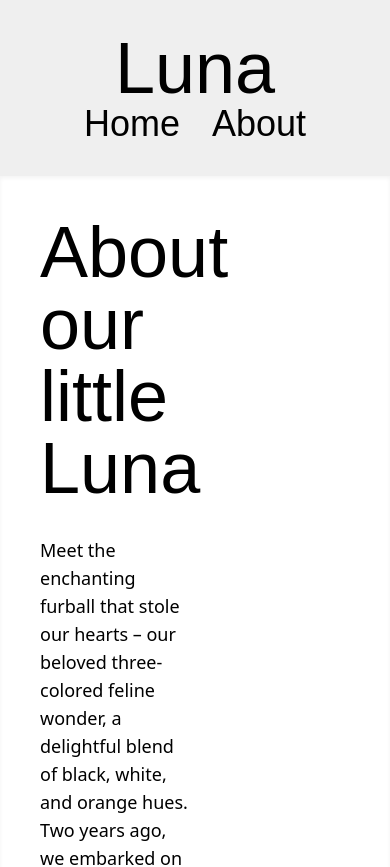
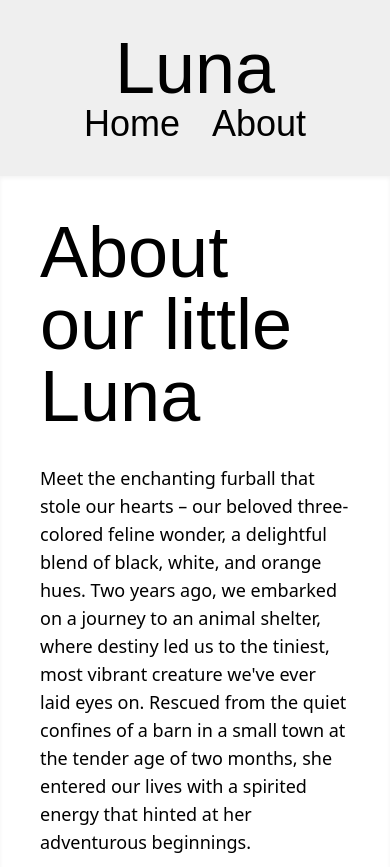
Before and after one commit to EmilsValdmanis/lunaportfolio, a React (Create React App) app: page /about in a window 390 px wide. Shown: the top 867 px of the page. Built offline with nearby package versions, Linux system fonts and the light colour scheme; no server answers; a web font is replaced by a local one.

Commit message:
Made about page responsive

```diff
--- a/src/pages/about/index.jsx
+++ b/src/pages/about/index.jsx
@@ -3,8 +3,8 @@ import LunaImage from "../../assets/luna.png"
 
 const About = () => {
   return (
-    <div className="max-w-7xl mx-auto flex gap-16">
-      <div className="w-1/2">
+    <div className="max-w-7xl mx-auto flex flex-col lg:flex-row gap-8">
+      <div className="w-full lg:w-1/2">
         <h1 className="font-calligraphy text-7xl">About our little Luna</h1>
         <div className="flex flex-col gap-4 py-8 text-lg">
           <p>
@@ -22,8 +22,8 @@ const About = () => {
         </div>
 
       </div>
-      <div className="w-1/2 flex flex-col justify-center">
-          <img
+      <div className="w-full lg:w-1/2 flex flex-col justify-center">
+        <img
           src={LunaImage}
           alt="Luna"
           className="w-full rounded-xl"
```
